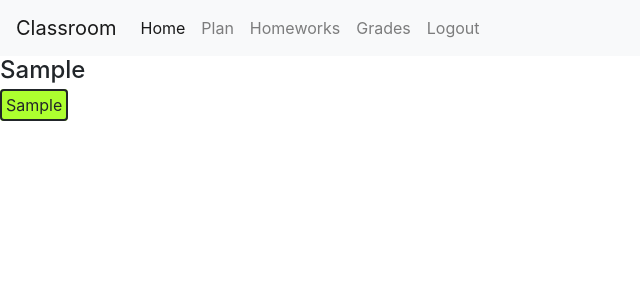
After one commit to legolasbb/final-cs50, a Django app: template classroom/templates/classroom/su_grade.html in a window 1280 px wide. The commit adds this page. Shown: the top 300 px of the page, without its empty margins (0-640 px from the left). Run offline with Django 4.2, Linux system fonts and the light colour scheme; the template is opened without the code that fills it: most values are stand-ins (such as "Sample title", 1, 10 or a date in 2020); some libraries are stand-ins or nearby versions.

Commit message:
grades and averages display for students

```diff
--- a/classroom/admin.py
+++ b/classroom/admin.py
@@ -1,5 +1,5 @@
 from django.contrib import admin
-from .models import User, School, Class, Lesson, Homework, homework_submission
+from .models import User, School, Class, Lesson, Homework, homework_submission, Grade
 
 # Register your models here.
 
@@ -9,3 +9,4 @@ admin.site.register(Class)
 admin.site.register(Lesson)
 admin.site.register(Homework)
 admin.site.register(homework_submission)
+admin.site.register(Grade)
--- a/classroom/static/classroom/style.css
+++ b/classroom/static/classroom/style.css
@@ -43,3 +43,12 @@
     position: fixed;
     background-color: white;
 }
+
+.grade{
+    display: inline;
+    background-color: greenyellow;
+    border-style: solid;
+    border-radius: 4px  ;
+    border-width: 2px;
+    padding: 4px;
+}
--- a/classroom/templates/classroom/layout.html
+++ b/classroom/templates/classroom/layout.html
@@ -25,6 +25,9 @@
               <a class="nav-link" href="{% url 'homework'%}">Homeworks</a>
             </li>
             <li class="nav-item">
+              <a class="nav-link" href="{% url 'grade' %}">Grades</a>
+            </li>
+            <li class="nav-item">
               <a class="nav-link" href="{% url 'logout'%}">Logout</a>
             </li>
       </nav>
--- /dev/null
+++ b/classroom/templates/classroom/su_grade.html
@@ -0,0 +1,25 @@
+{% extends "classroom/layout.html" %}
+
+
+{% load static %}
+
+{%block title%}
+    Grades
+{%endblock%}
+
+{%block body%}
+    {% for subject in subjects %}
+        <h4>{{subject.0}}</h4>
+
+        {% for submission in submissions %}
+            {% if subject.0 == submission.homework.get_subject_display %}
+                {% for grade in submission.grade.all %}
+                    <div class = "grade">{{ grade.grade }}</div>
+                {%endfor%}
+            {%endif%}
+        {%endfor%}
+        <div class="grade">{{subject.1}}</div>
+    {%endfor%}
+
+
+{%endblock%}
--- a/classroom/urls.py
+++ b/classroom/urls.py
@@ -8,5 +8,6 @@ urlpatterns = [
     path("register", views.register_view, name="register"),
     path("plan", views.plan_view, name="plan"),
     path("homework", views.homework_view, name="homework"),
-    path("submission/<int:homework_id>", views.homework_submission_view, name="submission")
+    path("submission/<int:homework_id>", views.homework_submission_view, name="submission"),
+    path("grades", views.grade_view, name="grade"),
 ]
```
Also changed, not shown: classroom/views.py (+23 -0 lines), db.sqlite3.
